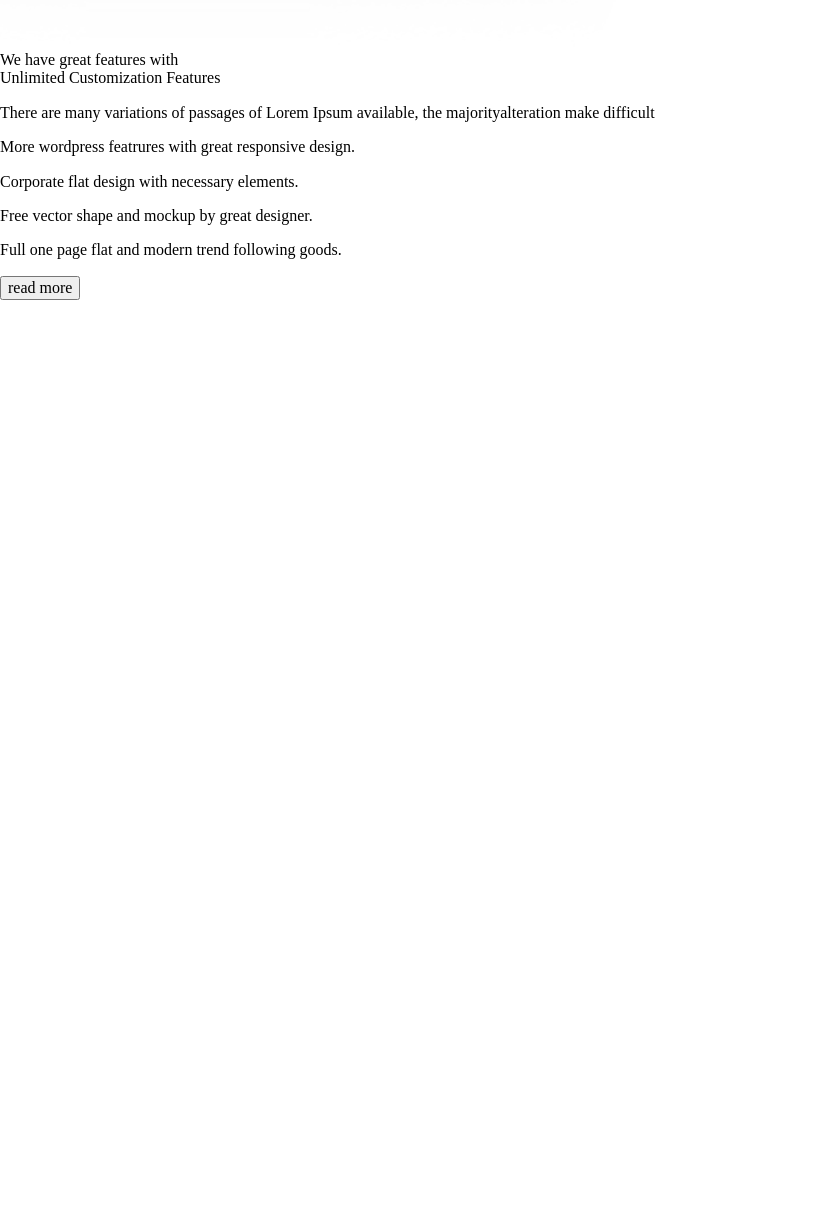
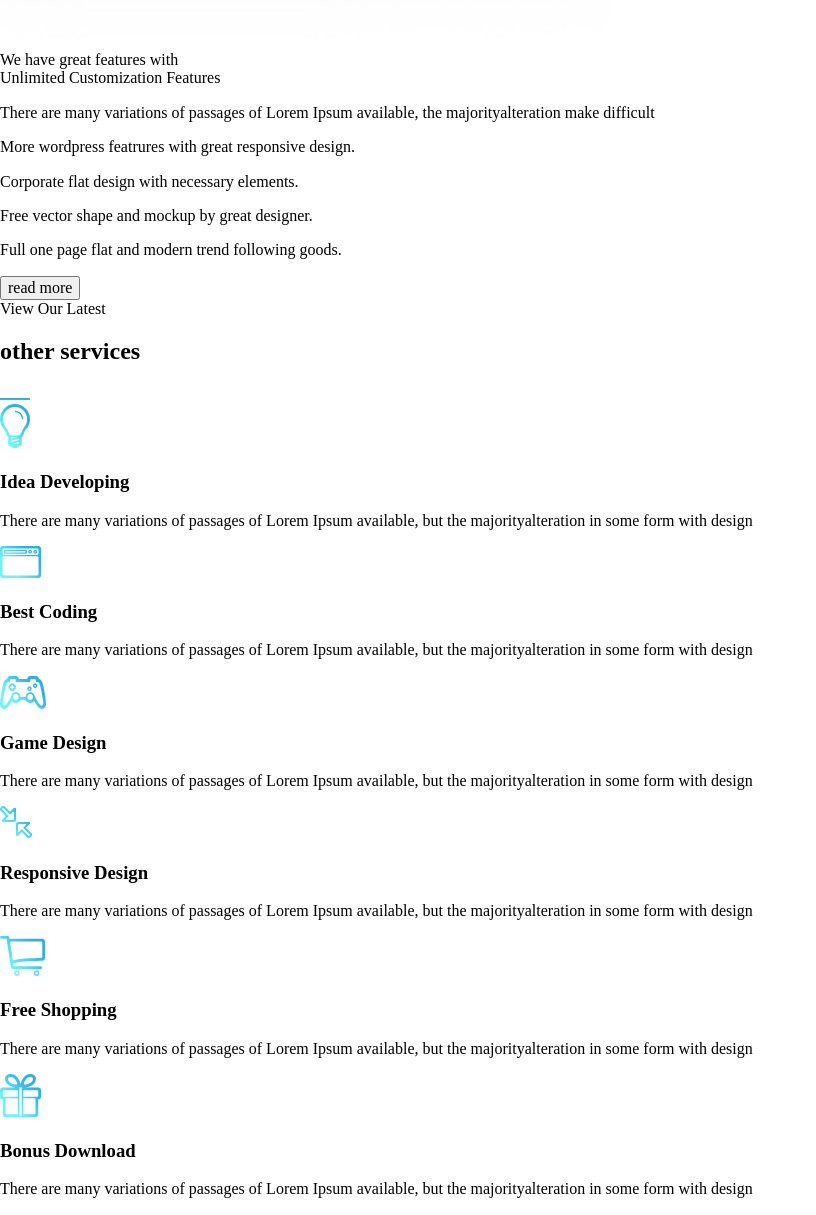
Before and after one commit to kotovdmitriy/flaby, a website: page src/views/index.html in a window 1280 px wide. Shown: the part 1709-2924 px from the top of the page, without its empty margins (0-816 px from the left). Before the commit the page ends 2009 px from the top, so only its background shows below. Drawn offline with nearby package versions, Linux system fonts and the light colour scheme; files that its build step writes are made by us from their sources; files whose address does not match are found by name.

Commit message:
other_services section

```diff
--- /dev/null
+++ b/src/styles/includes/_other_services.scss
@@ -0,0 +1,36 @@
+.other-services {
+	&-item {
+		display: flex;
+		align-items: flex-start;
+		flex-basis: 31%;
+		&:nth-child(n + 4){
+			margin-top: 70px;
+		}
+		img {
+			margin-top: 10px;
+		}
+		&__block {
+			margin-top: 98px;
+			margin-bottom: 100px;
+			display: flex;
+			justify-content: space-between;
+			flex-wrap: wrap;
+		}
+		&__desc {
+			margin-left: 22px;
+		}
+		&__title {
+			font-size: 18px;
+			color: $title-color;
+			font-weight: 400;
+		}
+		&__text {
+			margin-top: 0px;
+			max-width: 260px;
+			font-family: Raleway;
+			font-size: 14px;
+			font-weight: 500;
+			line-height: 26px;
+		}
+	}
+}
--- a/src/styles/main.scss
+++ b/src/styles/main.scss
@@ -6,6 +6,7 @@
 @import "includes/header";
 @import "includes/services";
 @import "includes/features";
+@import "includes/other_services";
 
 
 body {
@@ -36,7 +37,7 @@ body {
 }
 
 .section-subtitle {
-	padding-top: 90px;
+	padding-top: 54px;
 	font-family: "Roboto Slab";
 	font-size: 18px;
 	line-height: 24px;
--- /dev/null
+++ b/src/views/includes/other_services.html
@@ -0,0 +1,83 @@
+<section class="other-services">
+	<div class="container bgc-light">
+		<div class="section-block">
+				<div class="section-subtitle">View Our Latest</div>
+				<h2 class="section-title">other services</h2>
+				<img class="section-line" src="img/line-section.png" alt="line section">
+		</div>
+		<div class="other-services-item__block">
+			<div class="other-services-item">
+				<div class="other-services-item__img">
+					<img src="/img/icons/other_services-icon-1.png" alt="Idea Developing icon">
+				</div>
+				<div class="other-services-item__desc">
+					<h3 class="other-services-item__title">Idea Developing</h3>
+					<p class="other-services-item__text">There are many variations of passages of Lorem Ipsum available, but the majorityalteration in some form with design</p>
+				</div>
+			</div>
+
+			<div class="other-services-item">
+				<div class="other-services-item__img">
+					<img src="/img/icons/other_services-icon-2.png" alt="Best Coding icon">
+				</div>
+				<div  class="other-services-item__desc">
+					<h3 class="other-services-item__title">Best Coding</h3>
+					<p class="other-services-item__text">There are many variations of passages of Lorem Ipsum available, but the majorityalteration in some form with design</p>
+				</div>
+			</div>
+
+			<div class="other-services-item">
+				<div class="other-services-item__img">
+					<img src="/img/icons/other_services-icon-3.png" alt="Game Design icon">
+				</div>
+				<div  class="other-services-item__desc">
+					<h3 class="other-services-item__title">Game Design</h3>
+					<p class="other-services-item__text">There are many variations of passages of Lorem Ipsum available, but the majorityalteration in some form with design</p>
+				</div>
+			</div>
+
+			<div class="other-services-item">
+				<div class="other-services-item__img">
+					<img src="/img/icons/other_services-icon-4.png" alt="Responsive Design icon">
+				</div>
+				<div  class="other-services-item__desc">
+					<h3 class="other-services-item__title">Responsive Design</h3>
+					<p class="other-services-item__text">There are many variations of passages of Lorem Ipsum available, but the majorityalteration in some form with design</p>
+				</div>
+			</div>
+
+			<div class="other-services-item">
+				<div class="other-services-item__img">
+					<img src="/img/icons/other_services-icon-5.png" alt="Free Shopping icon">
+				</div>
+				<div  class="other-services-item__desc">
+					<h3 class="other-services-item__title">Free Shopping</h3>
+					<p class="other-services-item__text">There are many variations of passages of Lorem Ipsum available, but the majorityalteration in some form with design</p>
+				</div>
+			</div>
+
+			<div class="other-services-item">
+				<div class="other-services-item__img">
+					<img src="/img/icons/other_services-icon-6.png" alt="Bonus Download icon">
+				</div>
+				<div  class="other-services-item__desc">
+					<h3 class="other-services-item__title">Bonus Download</h3>
+					<p class="other-services-item__text">There are many variations of passages of Lorem Ipsum available, but the majorityalteration in some form with design</p>
+				</div>
+			</div>
+		</div>
+
+
+
+
+
+
+
+
+
+
+
+
+
+	</div>
+</section>
```
Also changed, not shown: src/views/index.html (+1 -0 lines), src/img/icons/other_services-icon-1.png (added), src/img/icons/other_services-icon-2.png (added), src/img/icons/other_services-icon-3.png (added), src/img/icons/other_services-icon-4.png (added), src/img/icons/other_services-icon-5.png (added), src/img/icons/other_services-icon-6.png (added).
